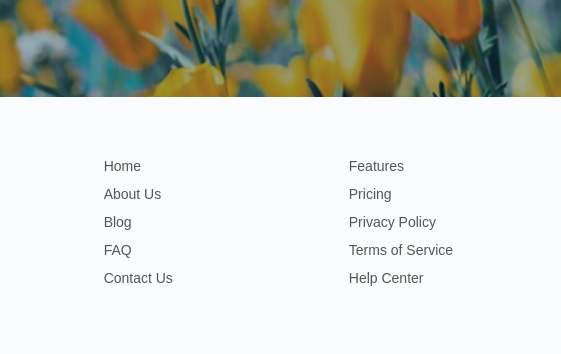
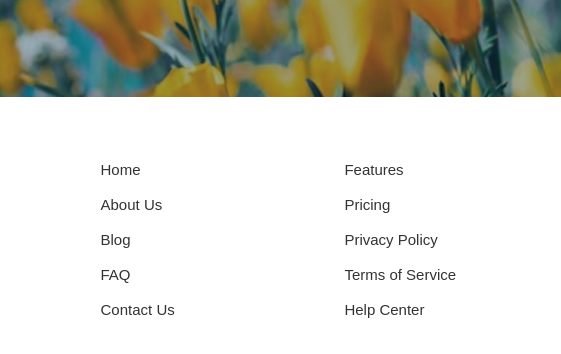
Before and after one commit to Sakline313/assignment-2-_project02, a plain HTML site: page index.html in a window 1280 px wide. Shown: the part 4189-4543 px from the top of the page, 407-968 px from the left. Drawn offline with Linux system fonts and the light colour scheme.

Commit message:
add scipt and html also add css

```diff
--- a/style.css
+++ b/style.css
@@ -637,9 +637,10 @@ body{
 
 
 /* Footer */
+/* Footer */
 .footer {
-  background-color: #f9fbfc; /* light background */
-  color: #444;
+  background-color: #ffffff; /* Pure white */
+  color: #333;
   padding: 60px 150px;
   font-family: 'Segoe UI', sans-serif;
 }
@@ -689,14 +690,37 @@ body{
 }
 
 .footer-links a {
+  position: relative;
+  display: inline-block;
   text-decoration: none;
-  color: #555;
-  font-size: 14px;
-  transition: color 0.3s ease;
+  color: #333;
+  font-size: 15px;
+  padding: 4px 2px;
+  transition: all 0.4s ease;
+}
+
+.footer-links a::before {
+  content: '';
+  position: absolute;
+  width: 100%;
+  height: 2px;
+  bottom: 0;
+  left: 0;
+  background: linear-gradient(to right, #17ff0f, #ff686b);
+  transform: scaleX(0);
+  transform-origin: left;
+  transition: transform 0.4s ease-in-out;
+  border-radius: 1px;
 }
 
 .footer-links a:hover {
-  color: #000;
+  color: #d86304; /* Stylish coral-pink */
+  transform: translateY(-3px);
+  text-shadow: 0 2px 5px rgba(255, 104, 107, 0.3);
+}
+
+.footer-links a:hover::before {
+  transform: scaleX(1);
 }
 
 /* Right: Social Icons */
@@ -709,11 +733,12 @@ body{
 .footer-social img {
   width: 28px;
   height: 28px;
-  transition: transform 0.3s ease;
+  transition: transform 0.3s ease, filter 0.3s ease;
 }
 
 .footer-social img:hover {
-  transform: scale(1.1);
+  transform: scale(1.15);
+  filter: drop-shadow(0 2px 4px rgba(0,0,0,0.2));
 }
 
 /* Responsive Layout */
@@ -730,6 +755,7 @@ body{
   .footer-links {
     flex-direction: column;
     gap: 20px;
+    align-items: flex-start;
   }
 
   .footer-social {
```
